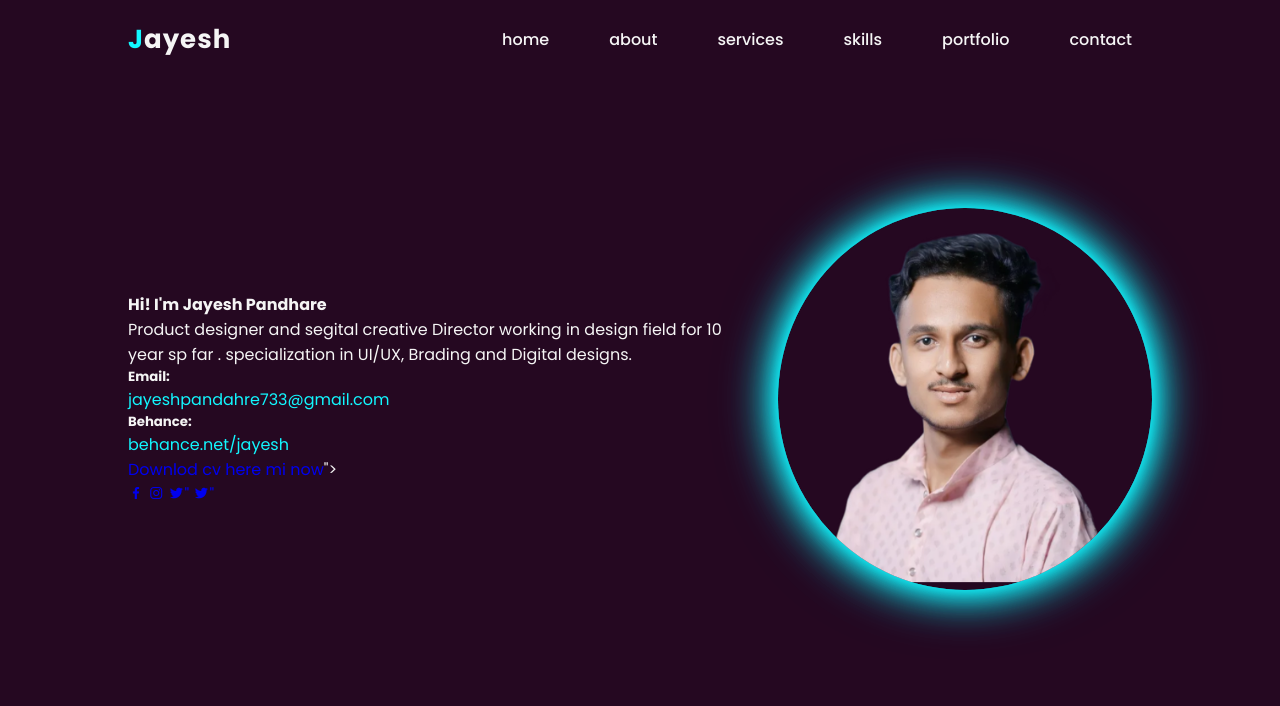
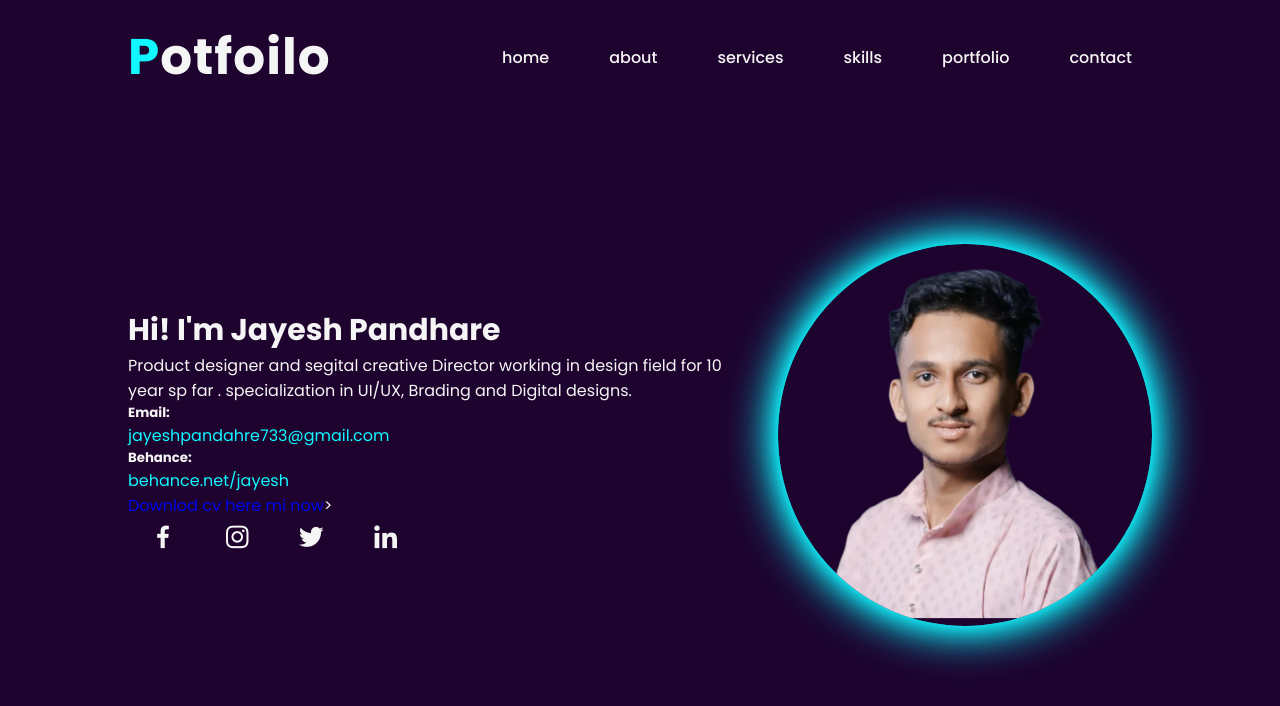
Before and after one commit to jayesh410/myportfolio, a plain HTML site: page index.html in a window 1280 px wide. Drawn offline with nearby package versions, Linux system fonts and the light colour scheme.

Commit message:
edit icon section

```diff
--- a/index.html
+++ b/index.html
@@ -17,7 +17,7 @@
 <body>
     <!--header site-->
     <header>
-        <div class="logo"><span>J</span>ayesh</div>
+        <div class="logo"><span>P</span>otfoilo</div>
         <ul class="navlist">
             <li><a href="#home">home</a></li>
             <li><a href="#about">about</a></li>
@@ -57,14 +57,14 @@
             </div>
             <div class="btn-box">
                 <a href="#" class="btn">Downlod cv</a>
-                <a href="#" class="btn">here mi now</a>">
+                <a href="#" class="btn">here mi now</a>>
 
             </div>
             <div class="social-icon">
-                <a href="#"><i class='bx bxl-facebook'></i></a>
-                <a href="#"><i class='bx bxl-instagram'></i></a>
-                <a href="#"><i class='bx bxl-twitter'></i>"
-                    <a href="#"><i class='bx bxl-twitter'></i>"
+                <a href="https://www.facebook.com/jayesh.pandhare.54"><i class='bx bxl-facebook'></i></a>
+                <a href="https://www.instagram.com/pandhare_.jayesh/?hl=en"><i class='bx bxl-instagram'></i></a>
+                <a href="https://x.com/JayeshPandhare"><i class='bx bxl-twitter'></i></a>
+                <a href="https://www.linkedin.com/in/jayesh-pandhare-85a395295/"><i class='bx bxl-linkedin'></i></a>
 
             </div>
         </div>
--- a/style.css
+++ b/style.css
@@ -10,7 +10,7 @@
 }
 :root{
     --text-color:#f5f5f5;
-    --bg-color:#250821;
+    --bg-color:#1e032e;
     --hover-color:#12f7ff;
     --secon-bg-colr:#292e33;
     --big-font:2.5rem;
@@ -44,7 +44,7 @@ header{
 
 }
 .logo{
-    font-size: 26px;
+    font-size: 50px;
     font-weight: 700;
     letter-spacing: 1px;
 }
@@ -105,7 +105,7 @@ section{
 
 }
 .home-content h1{
-    font-size: var(--bg-font);
+    font-size: 30px;
     font-weight: 700;
 }
 .change-text{
@@ -144,3 +144,23 @@ section{
     height: 100%;
     object-fit: cover;
 }
+.social-icon a{
+   font-size: 30px;
+   color:var(--text-color);
+   font-weight:500;
+   padding:10px 20px;
+}
+
+.social-icon a:hover{
+    color:var(--hover-color);
+    text-shadow: 0 0 10px rgba(18, 247, 255, 0.6),
+    0 0 20px rgba(18, 247, 255, 0.6),
+    0 0 30px rgba(18, 247, 255, 0.6),
+    0 0 40px rgba(18, 247, 255, 0.6),
+    0 0 50px rgba(18, 247, 255, 0.6),
+    0 0 60px rgba(18, 247, 255, 0.6),
+    0 0 70px rgba(18, 247, 255, 0.6),
+    0 0 80px rgba(18, 247, 255, 0.6),
+    0 0 100px rgba(18, 247, 255, 0.6),
+    0 0 150px rgba(18, 247, 255, 0.6);
+}
```
